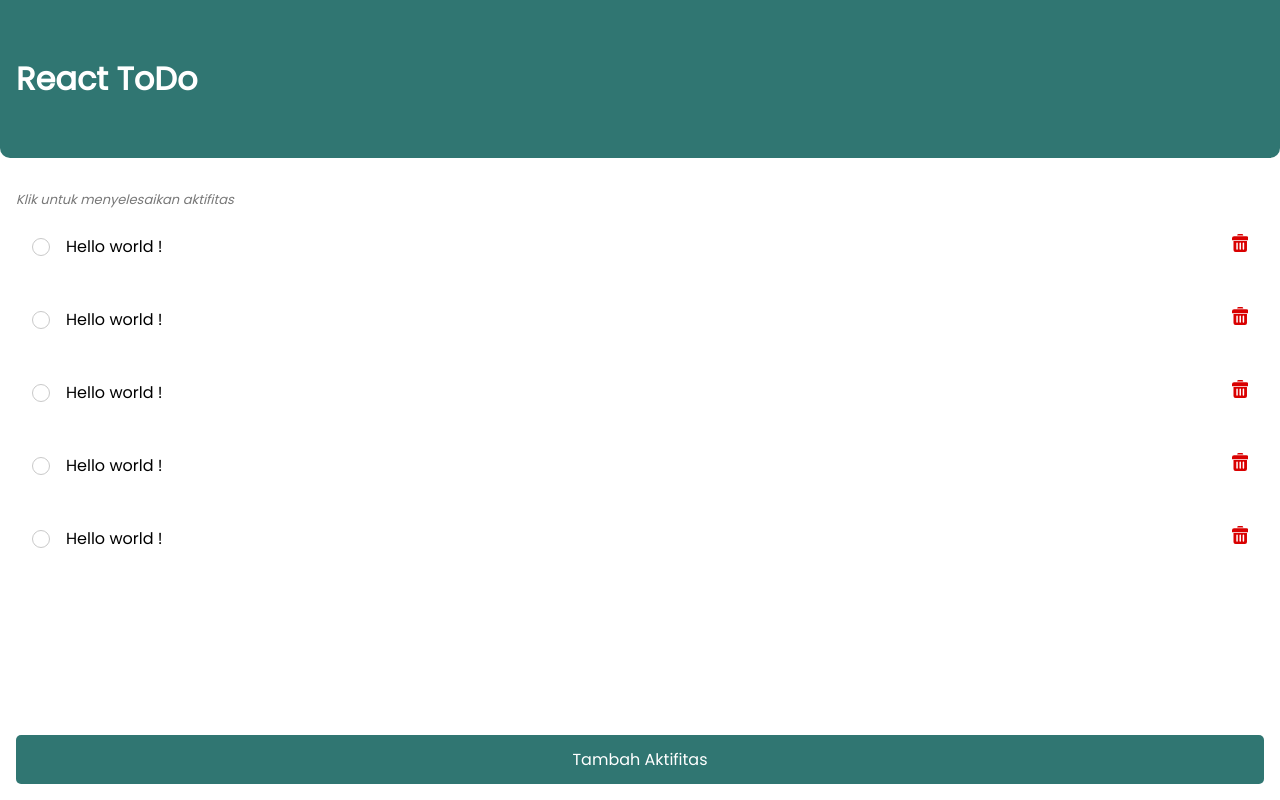
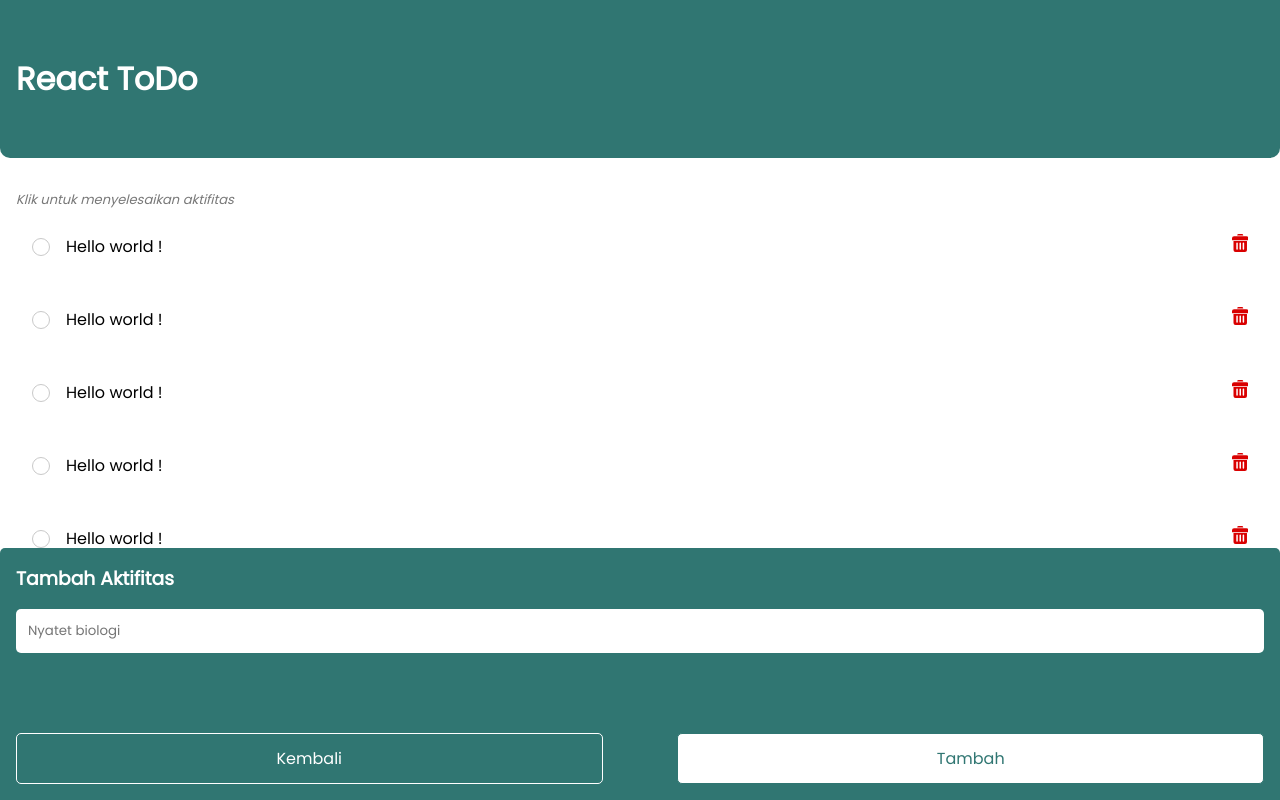
Before and after one commit to alfianandinugraha/react-todo, a React (Create React App) app: page / in a window 1280 px wide. Built offline with nearby package versions, Linux system fonts and the light colour scheme.

Commit message:
add: create element for FormAddTodo.tsx

```diff
--- a/src/App.tsx
+++ b/src/App.tsx
@@ -1,4 +1,5 @@
 import React, { Component } from 'react'
+import FormAddTodo from './Components/FormAddTodo'
 import Header from './Components/Header'
 import ItemTodo from './Components/ItemTodo'
 
@@ -27,6 +28,7 @@ export default class App extends Component<Props, State> {
         <div className="show-form-btn container">
           <button className="button button--primary show-form">Tambah Aktifitas</button>
         </div>
+        <FormAddTodo />
       </div>
     )
   }
--- a/src/Components/FormAddTodo.tsx
+++ b/src/Components/FormAddTodo.tsx
@@ -12,8 +12,15 @@ export default class FormAddTodo extends Component<Props, State> {
 
   render() {
     return (
-      <div>
-
+      <div className="add-todo">
+        <div className="container">
+          <h3>Tambah Aktifitas</h3>
+          <input type="text" placeholder="Nyatet biologi"/>
+          <div className="add-todo__button-group">
+            <button className="button button--primary">Kembali</button>
+            <button className="button button--secondary">Tambah</button>
+          </div>
+        </div>
       </div>
     )
   }
--- a/src/Style.scss
+++ b/src/Style.scss
@@ -100,3 +100,40 @@ header#Header {
     width: 100%;
   }
 }
+
+.add-todo {
+  background-color: $primary-color;
+  z-index: 100;
+  position: absolute;
+  width: 100%;
+  bottom: 0;
+  left: 0;
+  padding: 1rem 0;
+  border-radius: 5px 5px 0 0;
+
+  h3 {
+    color: white;
+    margin-bottom: 1rem;
+  }
+
+  input {
+    width: 100%;
+    border-radius: 5px;
+    padding: .75rem;
+    border: 0;
+  }
+
+  &__button-group {
+    margin-top: 5rem;
+    display: flex;
+    justify-content: space-between;
+
+    .button {
+      width: 47%;
+
+      &--primary {
+        border: 1px solid white;
+      }
+    }
+  }
+}
```
